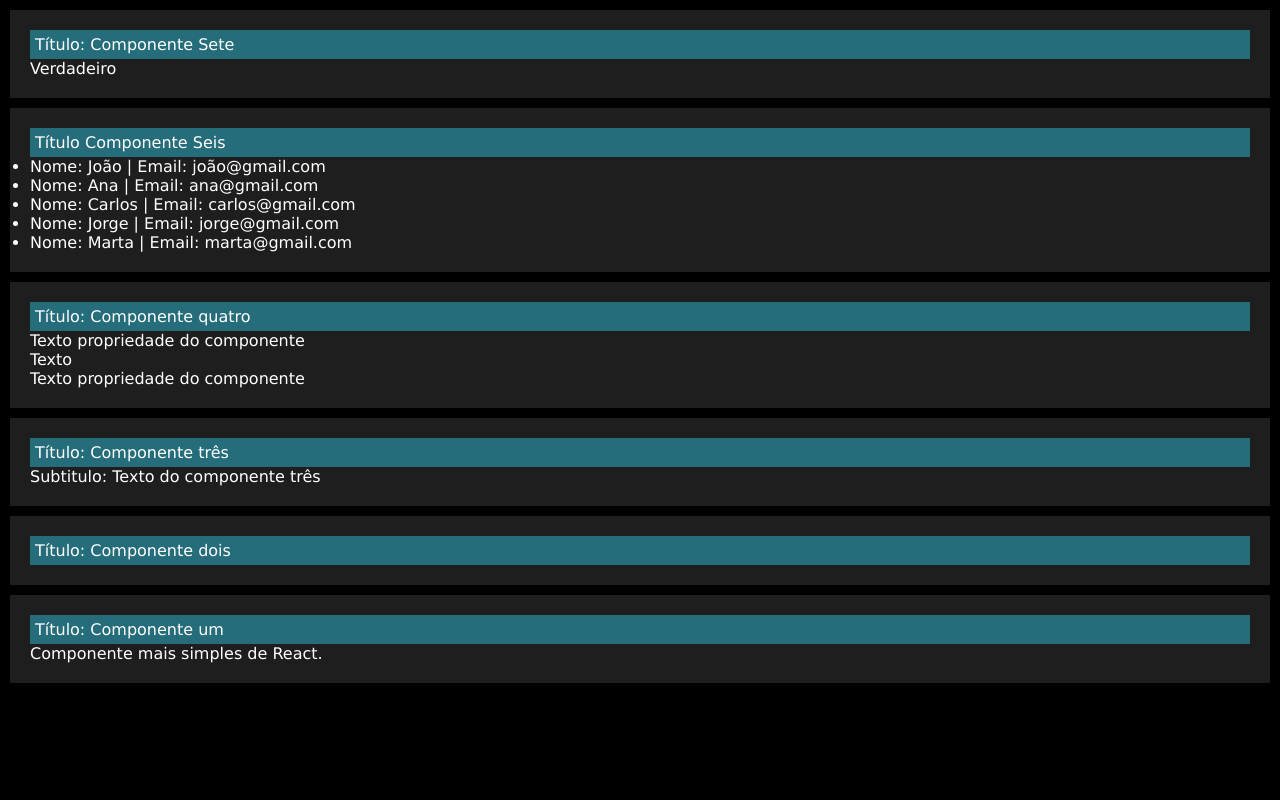
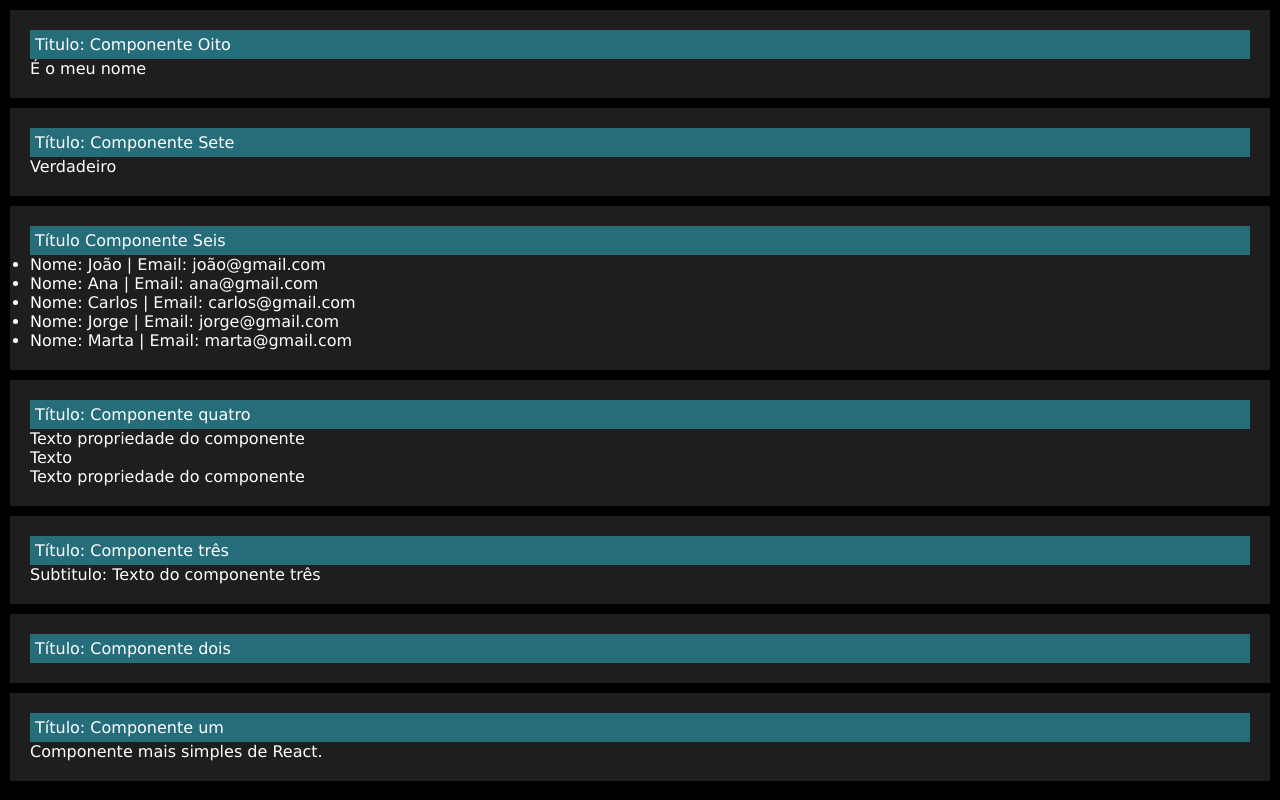
Before and after one commit to VictorParizio/aulas-react.js, a React (Create React App) app in the folder react-components/: page / in a window 1280 px wide. Built offline with nearby package versions, Linux system fonts and the light colour scheme.

Commit message:
feat (App, ComponenteOito) Condicional Nesta aula vimos o uso do "if" e do "switch" como função dentro de um componente funcional e passar valores para dentro desse condicional.

```diff
--- a/react-components/src/App.js
+++ b/react-components/src/App.js
@@ -8,12 +8,16 @@ import ComponenteTres from './components/ComponenteTres'
 import ComponenteQuatro from './components/ComponenteQuatro'
 import ComponenteSeis from './components/ComponenteSeis'
 import ComponenteSete from './components/ComponenteSete'
+import ComponenteOito from './components/ComponenteOito'
 
 function App() {
     return (
         <>
 
-            <ComponenteSete titulo="Componente Sete" valor={1}/>
+            <ComponenteOito titulo="Componente Oito" valor="João" />
+
+
+            <ComponenteSete titulo="Componente Sete" valor={1} />
 
             <ComponenteSeis titulo="Componente Seis" />
 
--- /dev/null
+++ b/react-components/src/components/ComponenteOito.jsx
@@ -0,0 +1,35 @@
+import React from 'react'
+
+export default function (props) {
+
+    function condicao() {
+        /*
+        if(props.valor >= 10){
+            return <p>O valor é igual ou maior que 10</p>
+        } else {
+            return <p>O valor é menor que 10</p>
+        }
+        */
+
+        switch (props.valor) {
+            case "João":
+                return <p>É o meu nome</p>
+                break;
+
+            case "Ana":
+                return <p>É o nome da minha irmã</p>
+                break;
+
+            default:
+                return <p>Desconheço quem tenha esse nome</p>
+                break;
+        }
+    }
+
+    return (
+        <div className="componente">
+            <p className="titulo">Titulo: {props.titulo}</p>
+            {condicao()}
+        </div>
+    )
+}
```
